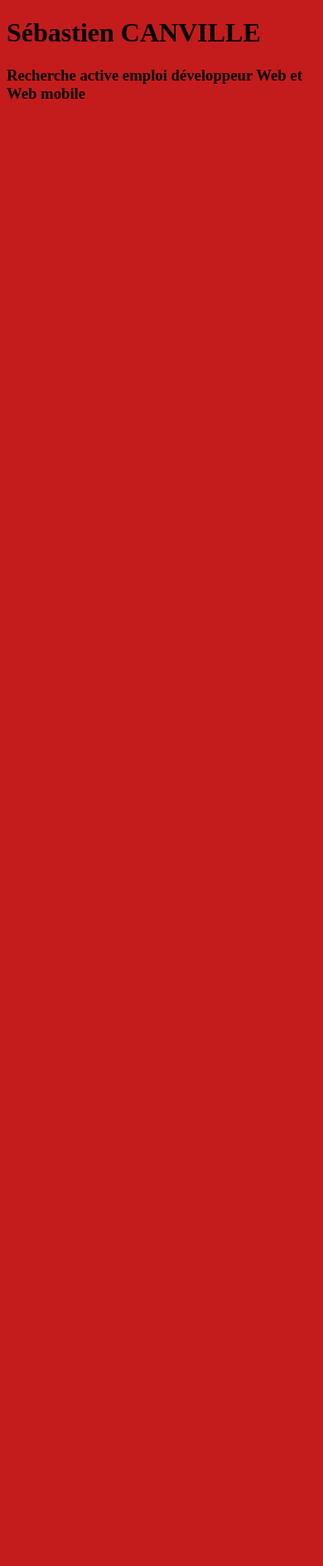
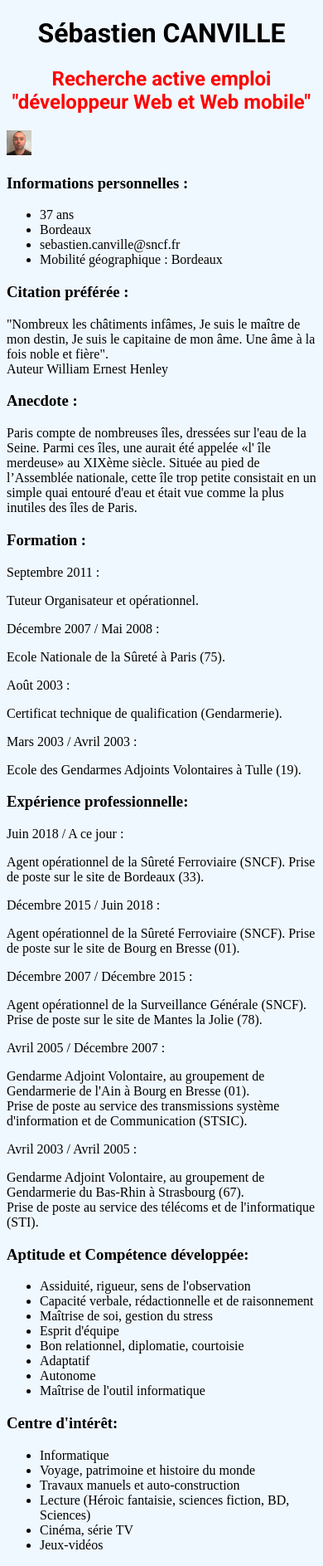
Before and after one commit to SebastienCANVILLE/CVessai, a plain HTML site: page index.html in a window 390 px wide. Shown: the whole page at 83% size. Before the commit the page ends 844 px from the top, so only its background shows below. Drawn offline with Linux system fonts and the light colour scheme.

Commit message:
travail maison 08/11 html css img

```diff
--- a/index.html
+++ b/index.html
@@ -2,16 +2,92 @@
 <html lang="fr">
 
 <head>
+
     <meta charset="UTF-8">
     <meta http-equiv="X-UA-Compatible" content="IE=edge">
     <meta name="viewport" content="width=device-width, initial-scale=1.0">
     <link rel="stylesheet" href="style.css" />
+    <link rel="preconnect" href="https://fonts.googleapis.com">
+	<link rel="preconnect" href="https://fonts.gstatic.com" crossorigin>
+	<link href="https://fonts.googleapis.com/css2?family=Oswald&family=Roboto:wght@400;700&display=swap" rel="stylesheet">
     <title>CV Sébastien CANVILLE</title>
+
 </head>
 
 <body>
+
     <h1>Sébastien CANVILLE</h1>
-    <h3>Recherche active emploi développeur Web et Web mobile</h3>
+    <h2>Recherche active emploi "développeur Web et Web mobile"</h2>
+
+    <img src="photo.jpg" alt="Photo de profil" class="photo" />
+
+
+    <div class="Informations personnelles">
+    <h3>Informations personnelles :</h3>
+    <ul>
+        <li>37 ans</li>
+        <li>Bordeaux</li>
+        <li>sebastien.canville@sncf.fr</li>
+        <li>Mobilité géographique : Bordeaux</li>
+    </ul>
+    </div>
+
+
+    <h3>Citation préférée :</h3>
+    <p>"Nombreux les châtiments infâmes, Je suis le maître de mon destin, Je suis le capitaine de mon âme. Une âme à la fois noble et fière".<br />
+    Auteur William Ernest Henley</p>
+
+    <h3>Anecdote :</h3>
+    <p>Paris compte de nombreuses îles, dressées sur l'eau de la Seine. Parmi ces îles, une aurait été appelée «l' île merdeuse» au XIXème siècle. Située au pied de l’Assemblée nationale, cette île trop petite consistait en un simple quai entouré d'eau et était vue comme la plus inutiles des îles de Paris.</p>
+
+    <h3>Formation :</h3>
+
+    <p>Septembre 2011 :</p>
+    <p>Tuteur Organisateur et opérationnel.</p>
+    <p>Décembre 2007 / Mai 2008 :</p>
+    <p>Ecole Nationale de la Sûreté à Paris (75).
+    <p>Août 2003 :</p>
+    <p>Certificat technique de qualification (Gendarmerie).</p>
+    <p>Mars 2003 / Avril 2003 :</p>
+    <p>Ecole des Gendarmes Adjoints Volontaires à Tulle (19).</p>
+
+    <h3>Expérience professionnelle:</h3></u>
+
+    <p>Juin 2018 / A ce jour :</p>
+    <p>Agent opérationnel de la Sûreté Ferroviaire (SNCF). Prise de poste sur le site de Bordeaux (33).</p>
+    <p>Décembre 2015 / Juin 2018 :</p>
+    <p>Agent opérationnel de la Sûreté Ferroviaire (SNCF). Prise de poste sur le site de Bourg en Bresse (01).</p>
+    <p>Décembre 2007 / Décembre 2015 :</p>
+    <p>Agent opérationnel de la Surveillance Générale (SNCF). Prise de poste sur le site de Mantes la Jolie (78).</p>
+    <p>Avril 2005 / Décembre 2007 :</p>
+    <p>Gendarme Adjoint Volontaire, au groupement de Gendarmerie de l'Ain à Bourg en Bresse (01).<br />
+    Prise de poste au service des transmissions système d'information et de Communication (STSIC).</p>
+    <p>Avril 2003 / Avril 2005 :</p>
+    <p>Gendarme Adjoint Volontaire, au groupement de Gendarmerie du Bas-Rhin à Strasbourg (67).<br />
+    Prise de poste au service des télécoms et de l'informatique (STI).</p>
+
+    <h3> Aptitude et Compétence développée:</h3>
+    <ul>
+        <li>Assiduité, rigueur, sens de l'observation</li>
+        <li>Capacité verbale, rédactionnelle et de raisonnement</li>
+        <li>Maîtrise de soi, gestion du stress</li>
+        <li>Esprit d'équipe</li>
+        <li>Bon relationnel, diplomatie, courtoisie</li>
+        <li>Adaptatif</li>
+        <li>Autonome</li>
+        <li>Maîtrise de l'outil informatique</li>
+    </ul>
+
+    <h3>Centre d'intérêt:</h3>
+
+    <ul>
+        <li>Informatique</li>
+        <li>Voyage, patrimoine et histoire du monde </li>
+        <li>Travaux manuels et auto-construction</li>
+        <li>Lecture (Héroic fantaisie, sciences fiction, BD, Sciences)</li>
+        <li>Cinéma, série TV</li>
+        <li>Jeux-vidéos</li>
+    </ul>
 
 </body>
 
--- a/style.css
+++ b/style.css
@@ -1,4 +1,29 @@
 body
 {
-    background-color: rgb(196, 28, 28);
+    background-color: aliceblue;
+
 }
+
+h1
+{
+    text-align: center;
+    font-family: 'Roboto', Arial, Helvetica, sans-serif;
+}
+
+h2
+{
+    text-align: center;
+    font-family: 'Roboto', Arial, Helvetica, sans-serif;
+    color: red;
+}
+
+.photo
+{
+    width: 30px;
+    height: 30px;
+}
+
+.Informations personnelles
+{
+
+}
```
Also changed, not shown: photo.jpg (added).
